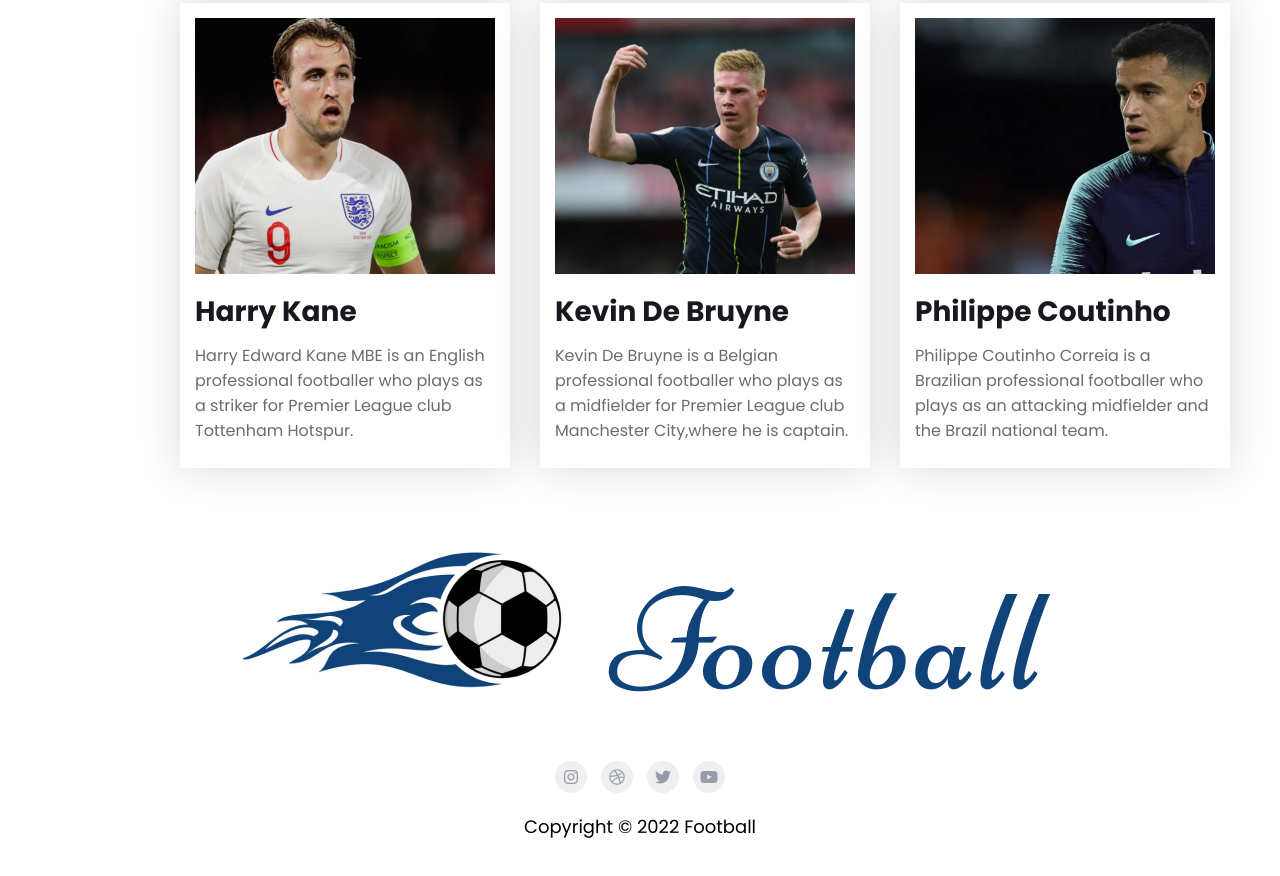
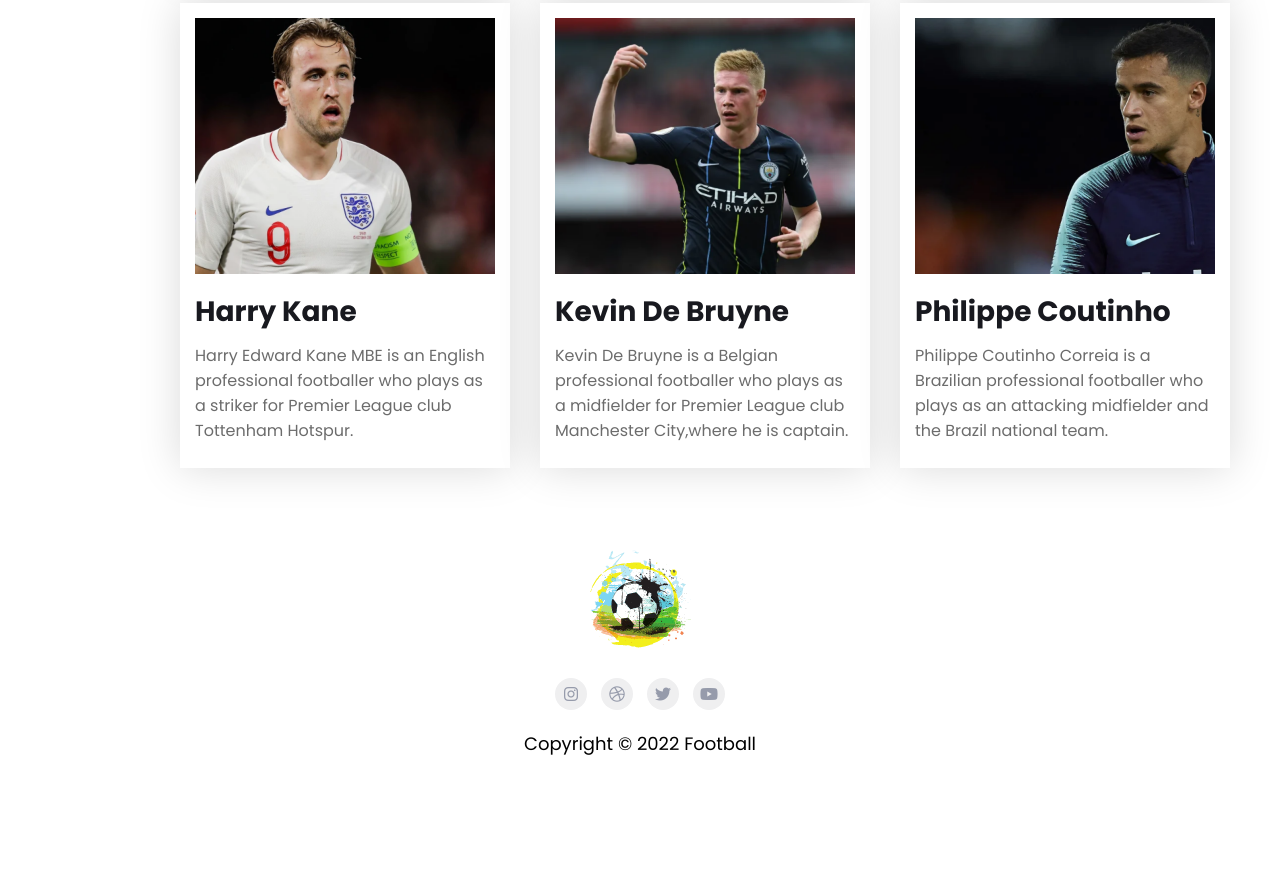
Before and after one commit to shakilrafshan/football, a plain HTML site: page index.html in a window 1280 px wide. Shown: the part 2120-2996 px from the top of the page. After the commit the page ends 2937 px from the top, so only its background shows below. Drawn offline with Linux system fonts and the light colour scheme.

Commit message:
logo photo change

```diff
--- a/index.html
+++ b/index.html
@@ -95,7 +95,7 @@
     <!-- footer section -->
 
     <footer class="footer-section">
-       <div class="footer-logo"> <img src="images/logo.png" alt=""></div>
+       <div class="footer-logo"> <img src="images/favicon.png" alt=""></div>
         <div class="footer-icon">
             <div class="icon"><i class="fab fa-instagram"></i></div>
             <div class="icon"><i class="fab fa-dribbble"></i></div>
```
